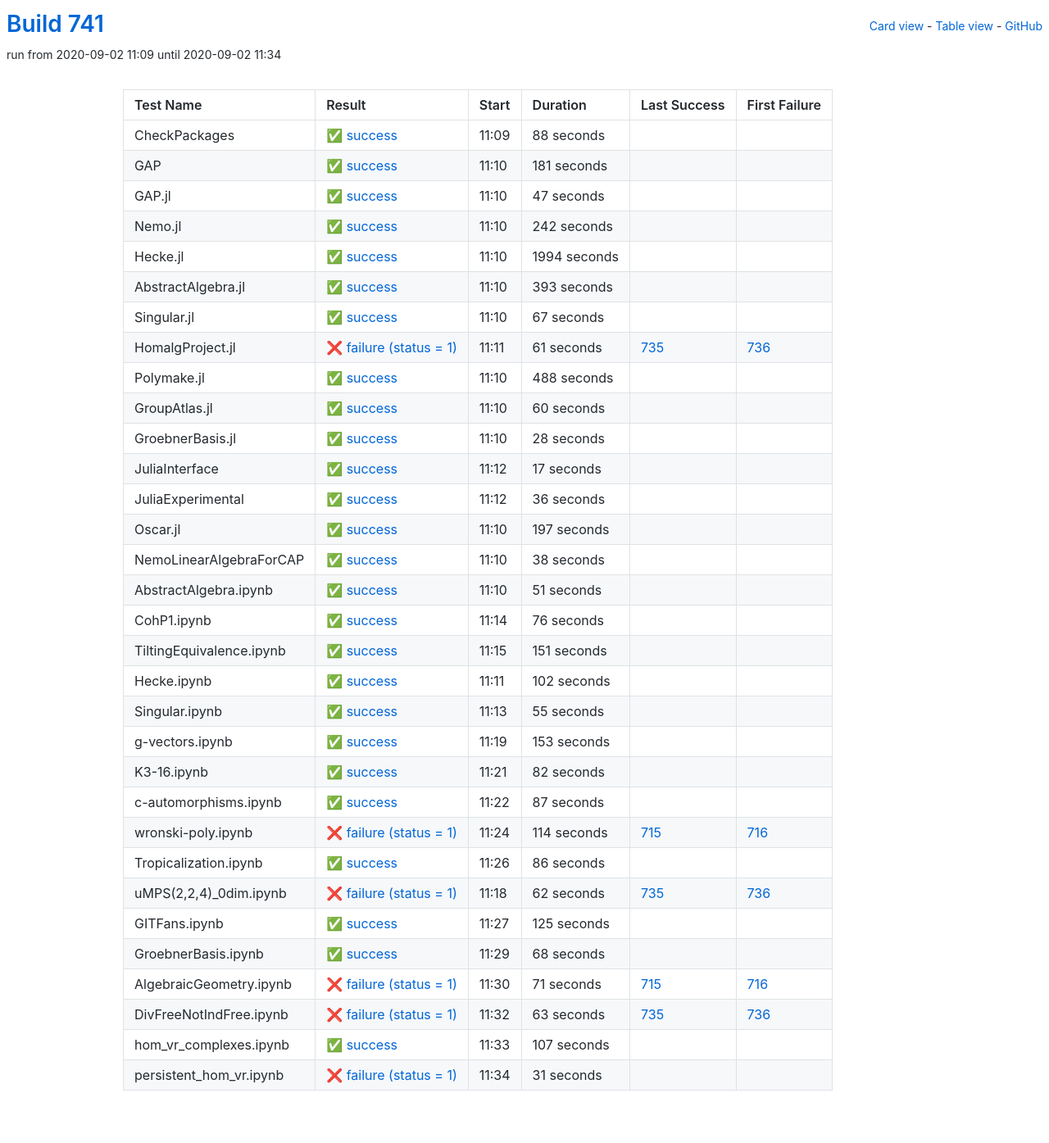
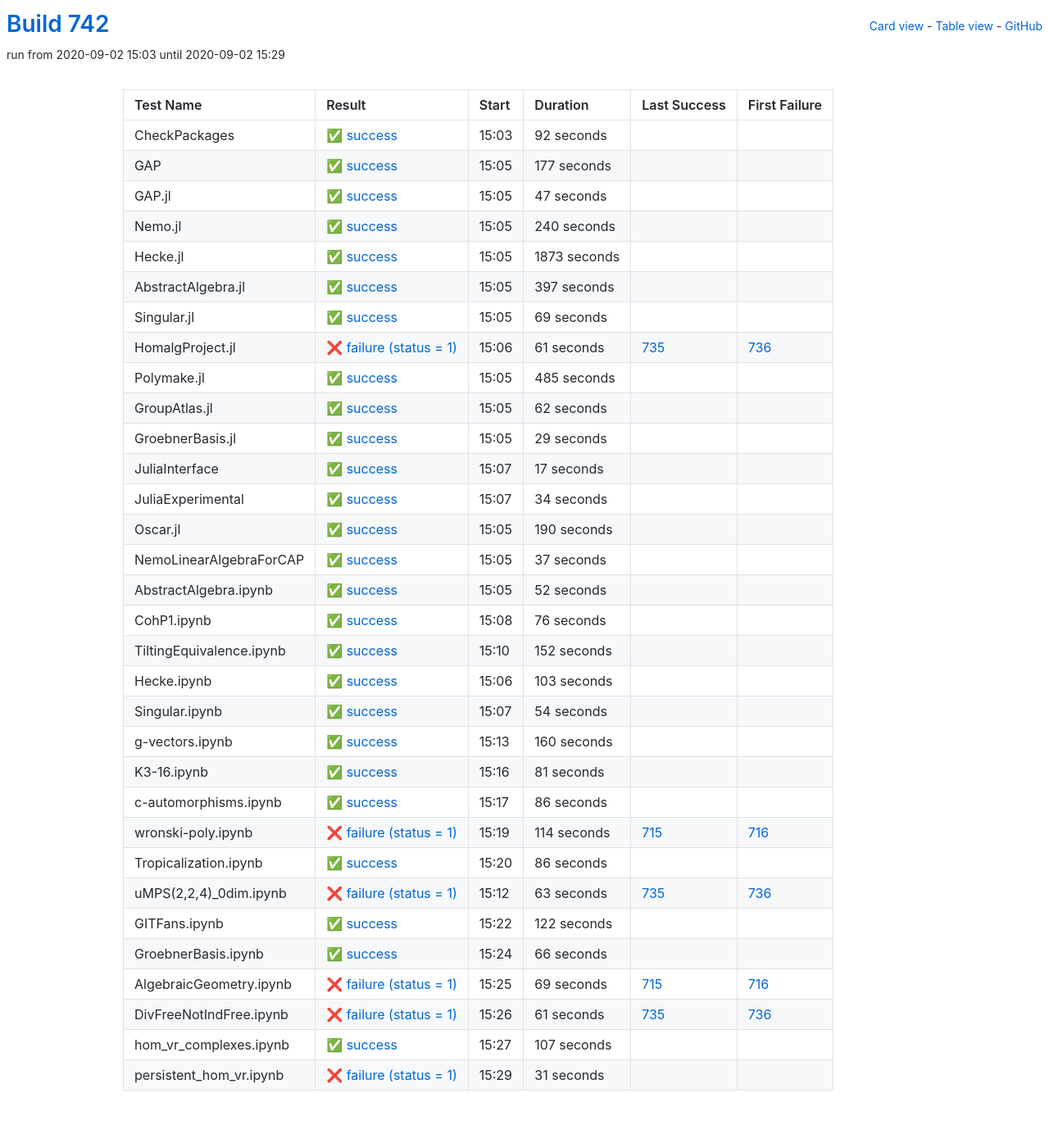
Before and after one commit to oscar-system/oscar-ci-status-stable, a Jekyll site: the page built from table.html, in a window 1280 px wide. Shown: the whole page at 82% size. Built offline with Jekyll 4.4.1, drawn with Linux system fonts in a browser that asks for light colours.

Commit message:
Build #742

```diff
--- a/_data/ci.yml
+++ b/_data/ci.yml
@@ -1,6 +1,6 @@
 ---
-build: 741
-build_url: https://oscarci.mathematik.uni-kl.de/job/oscar-stable/741/
+build: 742
+build_url: https://oscarci.mathematik.uni-kl.de/job/oscar-stable/742/
 job: oscar-stable
 organization: oscar-system
 repo: oscar-ci-status-stable
@@ -8,32 +8,32 @@ repourl: https://github.com/oscar-system/oscar-ci-status-stable
 tests:
 - name: CheckPackages
   id: checkpackages
-  log: https://oscarci.mathematik.uni-kl.de/job/oscar-stable/741/artifact/logs/build-741/CheckPackages.log
-  start: 2020-09-02 11:09
+  log: https://oscarci.mathematik.uni-kl.de/job/oscar-stable/742/artifact/logs/build-742/CheckPackages.log
+  start: 2020-09-02 15:03
   success: true
   exitcode: 0
   status: success
-  duration: 88
+  duration: 92
   last_success: false
   last_success_url:
   first_failure: false
   first_failure_url:
 - name: GAP
   id: gap
-  log: https://oscarci.mathematik.uni-kl.de/job/oscar-stable/741/artifact/logs/build-741/GAP.log
-  start: 2020-09-02 11:10
+  log: https://oscarci.mathematik.uni-kl.de/job/oscar-stable/742/artifact/logs/build-742/GAP.log
+  start: 2020-09-02 15:05
   success: true
   exitcode: 0
   status: success
-  duration: 181
+  duration: 177
   last_success: false
   last_success_url:
   first_failure: false
   first_failure_url:
 - name: GAP.jl
   id: gap-jl
-  log: https://oscarci.mathematik.uni-kl.de/job/oscar-stable/741/artifact/logs/build-741/GAP.jl.log
-  start: 2020-09-02 11:10
+  log: https://oscarci.mathematik.uni-kl.de/job/oscar-stable/742/artifact/logs/build-742/GAP.jl.log
+  start: 2020-09-02 15:05
   success: true
   exitcode: 0
   status: success
@@ -44,56 +44,56 @@ tests:
   first_failure_url:
 - name: Nemo.jl
   id: nemo-jl
-  log: https://oscarci.mathematik.uni-kl.de/job/oscar-stable/741/artifact/logs/build-741/Nemo.jl.log
-  start: 2020-09-02 11:10
+  log: https://oscarci.mathematik.uni-kl.de/job/oscar-stable/742/artifact/logs/build-742/Nemo.jl.log
+  start: 2020-09-02 15:05
   success: true
   exitcode: 0
   status: success
-  duration: 242
+  duration: 240
   last_success: false
   last_success_url:
   first_failure: false
   first_failure_url:
 - name: Hecke.jl
   id: hecke-jl
-  log: https://oscarci.mathematik.uni-kl.de/job/oscar-stable/741/artifact/logs/build-741/Hecke.jl.log
-  start: 2020-09-02 11:10
+  log: https://oscarci.mathematik.uni-kl.de/job/oscar-stable/742/artifact/logs/build-742/Hecke.jl.log
+  start: 2020-09-02 15:05
   success: true
   exitcode: 0
   status: success
-  duration: 1994
+  duration: 1873
   last_success: false
   last_success_url:
   first_failure: false
   first_failure_url:
 - name: AbstractAlgebra.jl
   id: abstractalgebra-jl
-  log: https://oscarci.mathematik.uni-kl.de/job/oscar-stable/741/artifact/logs/build-741/AbstractAlgebra.jl.log
-  start: 2020-09-02 11:10
+  log: https://oscarci.mathematik.uni-kl.de/job/oscar-stable/742/artifact/logs/build-742/AbstractAlgebra.jl.log
+  start: 2020-09-02 15:05
   success: true
   exitcode: 0
   status: success
-  duration: 393
+  duration: 397
   last_success: false
   last_success_url:
   first_failure: false
   first_failure_url:
 - name: Singular.jl
   id: singular-jl
-  log: https://oscarci.mathematik.uni-kl.de/job/oscar-stable/741/artifact/logs/build-741/Singular.jl.log
-  start: 2020-09-02 11:10
+  log: https://oscarci.mathematik.uni-kl.de/job/oscar-stable/742/artifact/logs/build-742/Singular.jl.log
+  start: 2020-09-02 15:05
   success: true
   exitcode: 0
   status: success
-  duration: 67
+  duration: 69
   last_success: false
   last_success_url:
   first_failure: false
   first_failure_url:
 - name: HomalgProject.jl
   id: homalgproject-jl
-  log: https://oscarci.mathematik.uni-kl.de/job/oscar-stable/741/artifact/logs/build-741/HomalgProject.jl.log
-  start: 2020-09-02 11:11
+  log: https://oscarci.mathematik.uni-kl.de/job/oscar-stable/742/artifact/logs/build-742/HomalgProject.jl.log
+  start: 2020-09-02 15:06
   success: false
   exitcode: 1
   status: failure
@@ -104,44 +104,44 @@ tests:
   first_failure_url: https://oscarci.mathematik.uni-kl.de/job/oscar-stable/736/
 - name: Polymake.jl
   id: polymake-jl
-  log: https://oscarci.mathematik.uni-kl.de/job/oscar-stable/741/artifact/logs/build-741/Polymake.jl.log
-  start: 2020-09-02 11:10
+  log: https://oscarci.mathematik.uni-kl.de/job/oscar-stable/742/artifact/logs/build-742/Polymake.jl.log
+  start: 2020-09-02 15:05
   success: true
   exitcode: 0
   status: success
-  duration: 488
+  duration: 485
   last_success: false
   last_success_url:
   first_failure: false
   first_failure_url:
 - name: GroupAtlas.jl
   id: groupatlas-jl
-  log: https://oscarci.mathematik.uni-kl.de/job/oscar-stable/741/artifact/logs/build-741/GroupAtlas.jl.log
-  start: 2020-09-02 11:10
+  log: https://oscarci.mathematik.uni-kl.de/job/oscar-stable/742/artifact/logs/build-742/GroupAtlas.jl.log
+  start: 2020-09-02 15:05
   success: true
   exitcode: 0
   status: success
-  duration: 60
+  duration: 62
   last_success: false
   last_success_url:
   first_failure: false
   first_failure_url:
 - name: GroebnerBasis.jl
   id: groebnerbasis-jl
-  log: https://oscarci.mathematik.uni-kl.de/job/oscar-stable/741/artifact/logs/build-741/GroebnerBasis.jl.log
-  start: 2020-09-02 11:10
+  log: https://oscarci.mathematik.uni-kl.de/job/oscar-stable/742/artifact/logs/build-742/GroebnerBasis.jl.log
+  start: 2020-09-02 15:05
   success: true
   exitcode: 0
   status: success
-  duration: 28
+  duration: 29
   last_success: false
   last_success_url:
   first_failure: false
   first_failure_url:
 - name: JuliaInterface
   id: juliainterface
-  log: https://oscarci.mathematik.uni-kl.de/job/oscar-stable/741/artifact/logs/build-741/JuliaInterface.log
-  start: 2020-09-02 11:12
+  log: https://oscarci.mathematik.uni-kl.de/job/oscar-stable/742/artifact/logs/build-742/JuliaInterface.log
+  start: 2020-09-02 15:07
   success: true
   exitcode: 0
   status: success
@@ -152,56 +152,56 @@ tests:
   first_failure_url:
 - name: JuliaExperimental
   id: juliaexperimental
-  log: https://oscarci.mathematik.uni-kl.de/job/oscar-stable/741/artifact/logs/build-741/JuliaExperimental.log
-  start: 2020-09-02 11:12
+  log: https://oscarci.mathematik.uni-kl.de/job/oscar-stable/742/artifact/logs/build-742/JuliaExperimental.log
+  start: 2020-09-02 15:07
   success: true
   exitcode: 0
   status: success
-  duration: 36
+  duration: 34
   last_success: false
   last_success_url:
   first_failure: false
   first_failure_url:
 - name: Oscar.jl
   id: oscar-jl
-  log: https://oscarci.mathematik.uni-kl.de/job/oscar-stable/741/artifact/logs/build-741/Oscar.jl.log
-  start: 2020-09-02 11:10
+  log: https://oscarci.mathematik.uni-kl.de/job/oscar-stable/742/artifact/logs/build-742/Oscar.jl.log
+  start: 2020-09-02 15:05
   success: true
   exitcode: 0
   status: success
-  duration: 197
+  duration: 190
   last_success: false
   last_success_url:
   first_failure: false
   first_failure_url:
 - name: NemoLinearAlgebraForCAP
   id: nemolinearalgebraforcap
-  log: https://oscarci.mathematik.uni-kl.de/job/oscar-stable/741/artifact/logs/build-741/NemoLinearAlgebraForCAP.log
-  start: 2020-09-02 11:10
+  log: https://oscarci.mathematik.uni-kl.de/job/oscar-stable/742/artifact/logs/build-742/NemoLinearAlgebraForCAP.log
+  start: 2020-09-02 15:05
   success: true
   exitcode: 0
   status: success
-  duration: 38
+  duration: 37
   last_success: false
   last_success_url:
   first_failure: false
   first_failure_url:
 - name: AbstractAlgebra.ipynb
   id: abstractalgebra-ipynb
-  log: https://oscarci.mathematik.uni-kl.de/job/oscar-stable/741/artifact/logs/build-741/AbstractAlgebra.ipynb.log
-  start: 2020-09-02 11:10
+  log: https://oscarci.mathematik.uni-kl.de/job/oscar-stable/742/artifact/logs/build-742/AbstractAlgebra.ipynb.log
+  start: 2020-09-02 15:05
   success: true
   exitcode: 0
   status: success
-  duration: 51
+  duration: 52
   last_success: false
   last_success_url:
   first_failure: false
   first_failure_url:
 - name: CohP1.ipynb
   id: cohp1-ipynb
-  log: https://oscarci.mathematik.uni-kl.de/job/oscar-stable/741/artifact/logs/build-741/CohP1.ipynb.log
-  start: 2020-09-02 11:14
+  log: https://oscarci.mathematik.uni-kl.de/job/oscar-stable/742/artifact/logs/build-742/CohP1.ipynb.log
+  start: 2020-09-02 15:08
   success: true
   exitcode: 0
   status: success
@@ -212,80 +212,80 @@ tests:
   first_failure_url:
 - name: TiltingEquivalence.ipynb
   id: tiltingequivalence-ipynb
-  log: https://oscarci.mathematik.uni-kl.de/job/oscar-stable/741/artifact/logs/build-741/TiltingEquivalence.ipynb.log
-  start: 2020-09-02 11:15
+  log: https://oscarci.mathematik.uni-kl.de/job/oscar-stable/742/artifact/logs/build-742/TiltingEquivalence.ipynb.log
+  start: 2020-09-02 15:10
   success: true
   exitcode: 0
   status: success
-  duration: 151
+  duration: 152
   last_success: false
   last_success_url:
   first_failure: false
   first_failure_url:
 - name: Hecke.ipynb
   id: hecke-ipynb
-  log: https://oscarci.mathematik.uni-kl.de/job/oscar-stable/741/artifact/logs/build-741/Hecke.ipynb.log
-  start: 2020-09-02 11:11
+  log: https://oscarci.mathematik.uni-kl.de/job/oscar-stable/742/artifact/logs/build-742/Hecke.ipynb.log
+  start: 2020-09-02 15:06
   success: true
   exitcode: 0
   status: success
-  duration: 102
+  duration: 103
   last_success: false
   last_success_url:
   first_failure: false
   first_failure_url:
 - name: Singular.ipynb
   id: singular-ipynb
-  log: https://oscarci.mathematik.uni-kl.de/job/oscar-stable/741/artifact/logs/build-741/Singular.ipynb.log
-  start: 2020-09-02 11:13
+  log: https://oscarci.mathematik.uni-kl.de/job/oscar-stable/742/artifact/logs/build-742/Singular.ipynb.log
+  start: 2020-09-02 15:07
   success: true
   exitcode: 0
   status: success
-  duration: 55
+  duration: 54
   last_success: false
   last_success_url:
   first_failure: false
   first_failure_url:
 - name: g-vectors.ipynb
   id: g-vectors-ipynb
-  log: https://oscarci.mathematik.uni-kl.de/job/oscar-stable/741/artifact/logs/build-741/g-vectors.ipynb.log
-  start: 2020-09-02 11:19
+  log: https://oscarci.mathematik.uni-kl.de/job/oscar-stable/742/artifact/logs/build-742/g-vectors.ipynb.log
+  start: 2020-09-02 15:13
   success: true
   exitcode: 0
   status: success
-  duration: 153
+  duration: 160
   last_success: false
   last_success_url:
   first_failure: false
   first_failure_url:
 - name: K3-16.ipynb
   id: k3-16-ipynb
-  log: https://oscarci.mathematik.uni-kl.de/job/oscar-stable/741/artifact/logs/build-741/K3-16.ipynb.log
-  start: 2020-09-02 11:21
+  log: https://oscarci.mathematik.uni-kl.de/job/oscar-stable/742/artifact/logs/build-742/K3-16.ipynb.log
+  start: 2020-09-02 15:16
   success: true
   exitcode: 0
   status: success
-  duration: 82
+  duration: 81
   last_success: false
   last_success_url:
   first_failure: false
   first_failure_url:
 - name: c-automorphisms.ipynb
   id: c-automorphisms-ipynb
-  log: https://oscarci.mathematik.uni-kl.de/job/oscar-stable/741/artifact/logs/build-741/c-automorphisms.ipynb.log
-  start: 2020-09-02 11:22
+  log: https://oscarci.mathematik.uni-kl.de/job/oscar-stable/742/artifact/logs/build-742/c-automorphisms.ipynb.log
+  start: 2020-09-02 15:17
   success: true
   exitcode: 0
   status: success
-  duration: 87
+  duration: 86
   last_success: false
   last_success_url:
   first_failure: false
   first_failure_url:
 - name: wronski-poly.ipynb
   id: wronski-poly-ipynb
-  log: https://oscarci.mathematik.uni-kl.de/job/oscar-stable/741/artifact/logs/build-741/wronski-poly.ipynb.log
-  start: 2020-09-02 11:24
+  log: https://oscarci.mathematik.uni-kl.de/job/oscar-stable/742/artifact/logs/build-742/wronski-poly.ipynb.log
+  start: 2020-09-02 15:19
   success: false
   exitcode: 1
   status: failure
@@ -296,8 +296,8 @@ tests:
   first_failure_url: https://oscarci.mathematik.uni-kl.de/job/oscar-stable/716/
 - name: Tropicalization.ipynb
   id: tropicalization-ipynb
-  log: https://oscarci.mathematik.uni-kl.de/job/oscar-stable/741/artifact/logs/build-741/Tropicalization.ipynb.log
-  start: 2020-09-02 11:26
+  log: https://oscarci.mathematik.uni-kl.de/job/oscar-stable/742/artifact/logs/build-742/Tropicalization.ipynb.log
+  start: 2020-09-02 15:20
   success: true
   exitcode: 0
   status: success
@@ -308,56 +308,8 @@ tests:
   first_failure_url:
 - name: uMPS(2,2,4)_0dim.ipynb
   id: umps-2-2-4-0dim-ipynb
-  log: https://oscarci.mathematik.uni-kl.de/job/oscar-stable/741/artifact/logs/build-741/uMPS-2-2-4-_0dim.ipynb.log
-  start: 2020-09-02 11:18
-  success: false
-  exitcode: 1
-  status: failure
-  duration: 62
-  last_success: 735
-  last_success_url: https://oscarci.mathematik.uni-kl.de/job/oscar-stable/735/
-  first_failure: 736
-  first_failure_url: https://oscarci.mathematik.uni-kl.de/job/oscar-stable/736/
-- name: GITFans.ipynb
-  id: gitfans-ipynb
-  log: https://oscarci.mathematik.uni-kl.de/job/oscar-stable/741/artifact/logs/build-741/GITFans.ipynb.log
-  start: 2020-09-02 11:27
-  success: true
-  exitcode: 0
-  status: success
-  duration: 125
-  last_success: false
-  last_success_url:
-  first_failure: false
-  first_failure_url:
-- name: GroebnerBasis.ipynb
-  id: groebnerbasis-ipynb
-  log: https://oscarci.mathematik.uni-kl.de/job/oscar-stable/741/artifact/logs/build-741/GroebnerBasis.ipynb.log
-  start: 2020-09-02 11:29
-  success: true
-  exitcode: 0
-  status: success
-  duration: 68
-  last_success: false
-  last_success_url:
-  first_failure: false
-  first_failure_url:
-- name: AlgebraicGeometry.ipynb
-  id: algebraicgeometry-ipynb
-  log: https://oscarci.mathematik.uni-kl.de/job/oscar-stable/741/artifact/logs/build-741/AlgebraicGeometry.ipynb.log
-  start: 2020-09-02 11:30
-  success: false
-  exitcode: 1
-  status: failure
-  duration: 71
-  last_success: 715
-  last_success_url: https://oscarci.mathematik.uni-kl.de/job/oscar-stable/715/
-  first_failure: 716
-  first_failure_url: https://oscarci.mathematik.uni-kl.de/job/oscar-stable/716/
-- name: DivFreeNotIndFree.ipynb
-  id: divfreenotindfree-ipynb
-  log: https://oscarci.mathematik.uni-kl.de/job/oscar-stable/741/artifact/logs/build-741/DivFreeNotIndFree.ipynb.log
-  start: 2020-09-02 11:32
+  log: https://oscarci.mathematik.uni-kl.de/job/oscar-stable/742/artifact/logs/build-742/uMPS-2-2-4-_0dim.ipynb.log
+  start: 2020-09-02 15:12
   success: false
   exitcode: 1
   status: failure
@@ -366,10 +318,58 @@ tests:
   last_success_url: https://oscarci.mathematik.uni-kl.de/job/oscar-stable/735/
   first_failure: 736
   first_failure_url: https://oscarci.mathematik.uni-kl.de/job/oscar-stable/736/
+- name: GITFans.ipynb
+  id: gitfans-ipynb
+  log: https://oscarci.mathematik.uni-kl.de/job/oscar-stable/742/artifact/logs/build-742/GITFans.ipynb.log
+  start: 2020-09-02 15:22
+  success: true
+  exitcode: 0
+  status: success
+  duration: 122
+  last_success: false
+  last_success_url:
+  first_failure: false
+  first_failure_url:
+- name: GroebnerBasis.ipynb
+  id: groebnerbasis-ipynb
+  log: https://oscarci.mathematik.uni-kl.de/job/oscar-stable/742/artifact/logs/build-742/GroebnerBasis.ipynb.log
+  start: 2020-09-02 15:24
+  success: true
+  exitcode: 0
+  status: success
+  duration: 66
+  last_success: false
+  last_success_url:
+  first_failure: false
+  first_failure_url:
+- name: AlgebraicGeometry.ipynb
+  id: algebraicgeometry-ipynb
+  log: https://oscarci.mathematik.uni-kl.de/job/oscar-stable/742/artifact/logs/build-742/AlgebraicGeometry.ipynb.log
+  start: 2020-09-02 15:25
+  success: false
+  exitcode: 1
+  status: failure
+  duration: 69
+  last_success: 715
+  last_success_url: https://oscarci.mathematik.uni-kl.de/job/oscar-stable/715/
+  first_failure: 716
+  first_failure_url: https://oscarci.mathematik.uni-kl.de/job/oscar-stable/716/
+- name: DivFreeNotIndFree.ipynb
+  id: divfreenotindfree-ipynb
+  log: https://oscarci.mathematik.uni-kl.de/job/oscar-stable/742/artifact/logs/build-742/DivFreeNotIndFree.ipynb.log
+  start: 2020-09-02 15:26
+  success: false
+  exitcode: 1
+  status: failure
+  duration: 61
+  last_success: 735
+  last_success_url: https://oscarci.mathematik.uni-kl.de/job/oscar-stable/735/
+  first_failure: 736
+  first_failure_url: https://oscarci.mathematik.uni-kl.de/job/oscar-stable/736/
 - name: hom_vr_complexes.ipynb
   id: hom-vr-complexes-ipynb
-  log: https://oscarci.mathematik.uni-kl.de/job/oscar-stable/741/artifact/logs/build-741/hom_vr_complexes.ipynb.log
-  start: 2020-09-02 11:33
+  log: https://oscarci.mathematik.uni-kl.de/job/oscar-stable/742/artifact/logs/build-742/hom_vr_complexes.ipynb.log
+  start: 2020-09-02 15:27
   success: true
   exitcode: 0
   status: success
@@ -380,8 +380,8 @@ tests:
   first_failure_url:
 - name: persistent_hom_vr.ipynb
   id: persistent-hom-vr-ipynb
-  log: https://oscarci.mathematik.uni-kl.de/job/oscar-stable/741/artifact/logs/build-741/persistent_hom_vr.ipynb.log
-  start: 2020-09-02 11:34
+  log: https://oscarci.mathematik.uni-kl.de/job/oscar-stable/742/artifact/logs/build-742/persistent_hom_vr.ipynb.log
+  start: 2020-09-02 15:29
   success: false
   exitcode: 1
   status: failure
```
Also changed, not shown: README.md.
